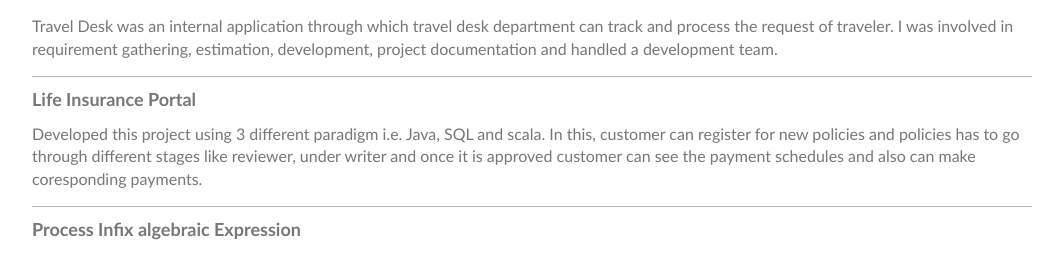
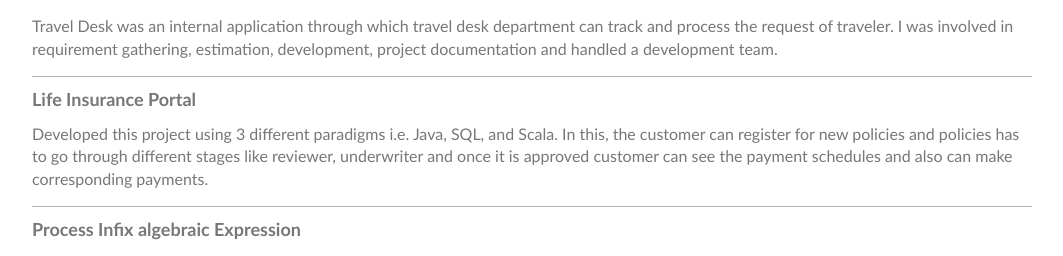
Before and after one commit to vinitkadam31/vinitkadam31.github.io, a plain HTML site: page index.html in a window 1280 px wide. Shown: the part 3463-3719 px from the top of the page, without its empty margins (108-1171 px from the left). Drawn offline with nearby package versions, Linux system fonts and the light colour scheme.

Commit message:
Update index.html

```diff
--- a/index.html
+++ b/index.html
@@ -179,7 +179,7 @@
 			<p class="intro-data border-bottom">Travel Desk was an internal application through which travel desk department can track and process the request of traveler. I was involved in requirement gathering, estimation, development, project documentation and handled a development team.</p>
 
 			<p class="intro-heading">Life Insurance Portal</p>
-			<p class="intro-data border-bottom">Developed this project using 3 different paradigm i.e. Java, SQL and scala. In this, customer can register for new policies and policies has to go through different stages like reviewer, under writer and once it is approved customer can see the payment schedules and also can make coresponding payments.</p>
+			<p class="intro-data border-bottom">Developed this project using 3 different paradigms i.e. Java, SQL, and Scala. In this, the customer can register for new policies and policies has to go through different stages like reviewer, underwriter and once it is approved customer can see the payment schedules and also can make corresponding payments.</p>
 
 			<p class="intro-heading">Process Infix algebraic Expression</p>
 			<p class="intro-data border-bottom">This compiler is performing 2 operations simultaneously. It is converting infix algebraic expression to postfix and simultaneously evaluating the postfix expression.</p>
```
